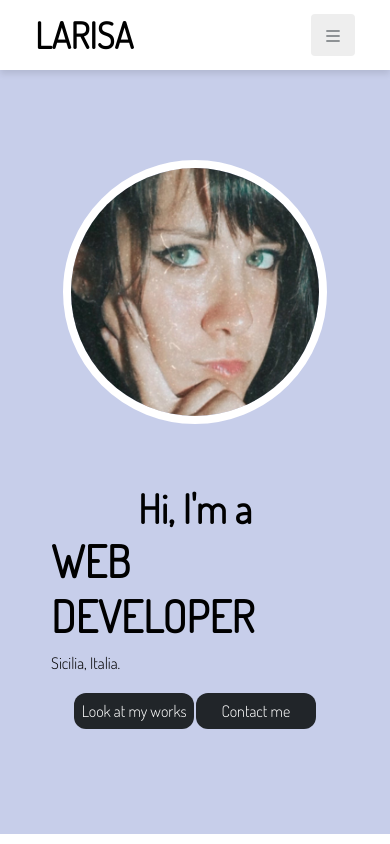
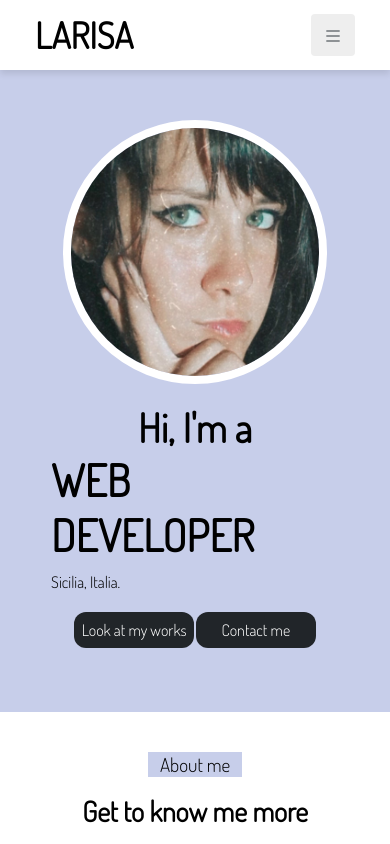
Before and after one commit to LarisaPicco/Larisa-Portfolio, a plain HTML site: page index.html in a window 390 px wide. Shown: the top 844 px of the page. Drawn offline with nearby package versions, Linux system fonts and the light colour scheme.

Commit message:
corregi home

```diff
--- a/style.css
+++ b/style.css
@@ -94,13 +94,16 @@ header .nav ul li{
     flex-direction: row;
     align-items: center;
     flex-wrap: wrap;
-    padding-top: 12rem;
+    padding-top: 15rem;
     padding-bottom: 6rem;
 }
 
+.home .image{
+flex: 1 1 45rem;
+}
 
 .home .image img{
-    width:75%;
+    width:70%;
     border-radius: 50%;
     border: 7px solid white;
 }
@@ -122,12 +125,6 @@ header .nav ul li{
 
 .home .contenido div p{
     font-size: 2rem;
-}
-
-
-.home .contenido{
-
-    flex: 1 1 45rem;
 }
 
 .home .contenido div button{
@@ -540,7 +537,11 @@ img{
         flex-direction: column;
         align-items: center;
         justify-content: center;
-        padding-top: 20rem;
+        padding-top: 15rem;
+        }
+
+    .home .image{
+            flex: none;
         }
 
     .home .image img{
```
